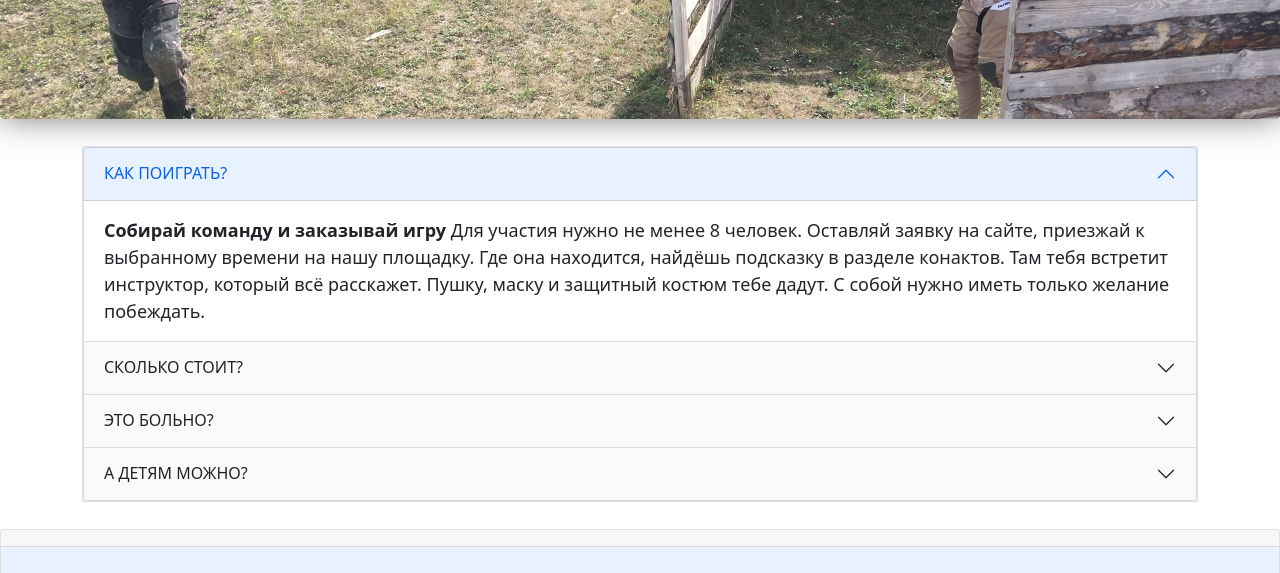
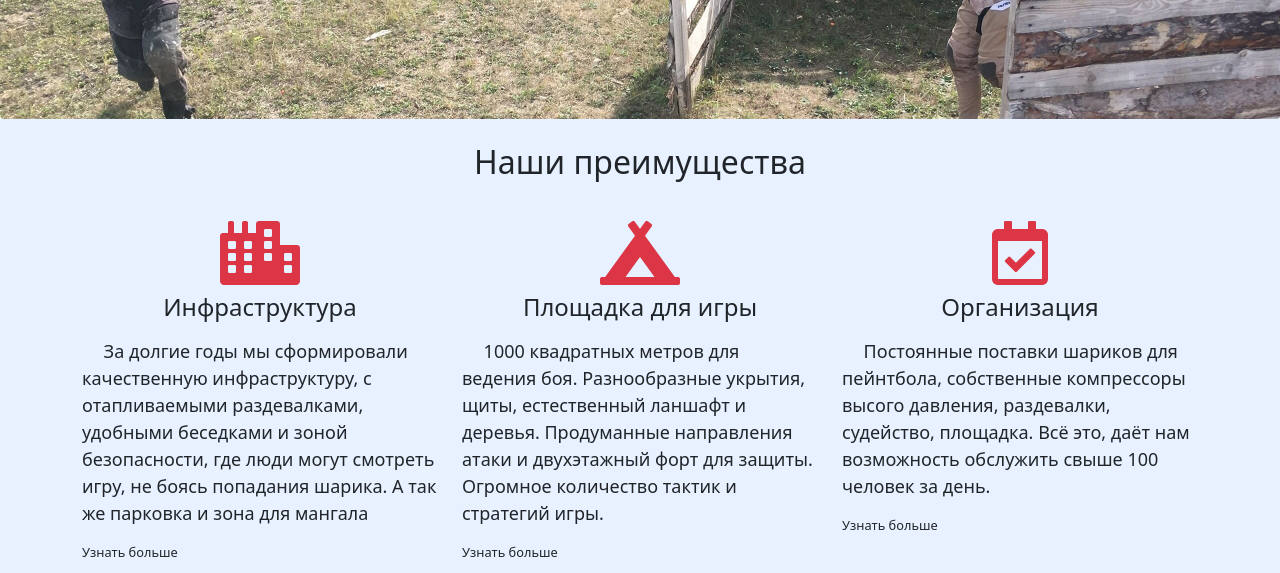
Before and after one commit to Meta40k/ozoneclub.ru, a website: page public/index.html in a window 1280 px wide. Shown: the part 1510-2083 px from the top of the page. Drawn offline with nearby package versions, Linux system fonts and the light colour scheme; files that its build step writes are made by us from their sources; files whose address does not match are found by name.

Commit message:
Блок преимуществ

```diff
--- a/public/css/style.css
+++ b/public/css/style.css
@@ -78,13 +78,7 @@ img { /* адаптивные картинки */
 
 
 /* ----------POLOSKA---------- */
-/* .mini{
-    opacity:0.8;
-    -moz-opacity:0.8;
-    filter: alpha(opacity=80) black;
-    -khtml-opacity: 0.8;
-    background-color:#000;
-} */
+
 .poloska{
     box-shadow: 0 0 30px rgba(0,0,0,0.5); /* Параметры тени */
 }
@@ -160,3 +154,29 @@ img { /* адаптивные картинки */
 .contact_mail i{
 
 }
+
+
+
+
+.advantages{
+    background-color: #e7f1ff;
+}
+
+.advantages-block{
+    /* border: 1px solid grey; */
+}
+
+.advantages-logo i{
+    font-size: 4rem;
+    color: #DC3545;
+}
+
+.advantages-more{
+    cursor: pointer;
+    font-size: 0.8rem;
+
+}
+
+.advantages-description{
+    text-indent: 1.2em;
+}
--- a/public/index.html
+++ b/public/index.html
@@ -74,8 +74,6 @@
                         <a href="https://vk.com/ozoneclub" class="btn btn-danger btn-sm" target="_blank"><i class="fab fa-vk"></i></a>
                         <a href="https://www.instagram.com/ozoneclub.ru/" class="btn btn-danger btn-sm" target="_blank"><i class="fab fa-instagram"></i></a>
                         <a href="https://www.youtube.com/channel/UCcI-A97go0m_eq_CYpKrLbw/videos" class="btn btn-danger btn-sm" target="_blank"><i class="fab fa-youtube"></i></a>
-                        <a href="mailto:zakaz@ozoneclub.ru" type="button" class="btn btn-danger btn-sm" target="_blank"><i class="fas fa-envelope"></i></a>
-                        <a href="tel:+7 (4862) 630404" type="button" class="btn btn-danger btn-sm"><i class="fas fa-phone-alt"></i></a>
                     </span>
                 </div>
             </div>
@@ -134,7 +132,70 @@
         </div>
     </section>
 
-    <br>
+
+
+    <section class="advantages container-fluid">
+        <div class="row">
+           <div class="advantages-heading text-center mt-4"><h2>Наши преимущества</h2></div>
+
+        </div>
+
+        <div class="container mt-3">
+            <div class="row">
+                <div class="col-lg-4">
+                    <div class="advantages-block">
+                        <div class="advantages-logo text-center mt-3">
+                            <i class="fas fa-city"></i>
+                        </div>
+                        <div class="advantages-name text-center mt-2">
+                            <h4>Инфраструктура</h4>
+                        </div>
+                        <div class="advantages-description mt-3">
+                            <p>За долгие годы мы сформировали качественную инфраструктуру, с отапливаемыми раздевалками, удобными беседками и зоной безопасности, где люди могут смотреть игру, не боясь попадания шарика. А так же парковка и зона для мангала</p>
+                        </div>
+                        <div class="advantages-more">
+                            <p>Узнать больше</p>
+                        </div>
+                    </div>
+                </div>
+                <div class="col-lg-4">
+                    <div class="advantages-block">
+                        <div class="advantages-logo text-center mt-3">
+                            <i class="fas fa-campground"></i>
+                        </div>
+                        <div class="advantages-name text-center mt-2">
+                            <h4>Площадка для игры</h4>
+                        </div>
+                        <div class="advantages-description mt-3">
+                            <p>1000 квадратных метров для ведения боя. Разнообразные укрытия, щиты, естественный ланшафт и деревья. Продуманные направления атаки и двухэтажный форт для защиты. Огромное количество тактик и стратегий игры.  </p>
+                        </div>
+                        <div class="advantages-more">
+                            <p>Узнать больше</p>
+                        </div>
+                    </div>
+                </div>
+                <div class="col-lg-4">
+                    <div class="advantages-block">
+                        <div class="advantages-logo text-center mt-3">
+                            <i class="far fa-calendar-check"></i>
+                        </div>
+                        <div class="advantages-name text-center mt-2">
+                            <h4>Организация</h4>
+                        </div>
+                        <div class="advantages-description mt-3">
+                            <p>Постоянные поставки шариков для пейнтбола, собственные компрессоры высого давления, раздевалки, судейство, площадка. Всё это, даёт нам возможность обслужить свыше 100 человек за день. </p>
+                        </div>
+                        <div class="advantages-more">
+                            <p>Узнать больше</p>
+                        </div>
+                    </div>
+                </div>
+            </div>
+        </div>
+     </section>  <!-- end advantages -->
+
+<br>
+<br>
 
     <section class="container faq">
         <div class="accordion" id="accordionExample">
@@ -254,13 +315,13 @@
 
                     <div class="input-group">
                         <span class="input-group-text">Комментарий</span>
-                        <textarea id="userComment" class="form-control" placeholder="не обязательно" aria-label="userComment"></textarea>
+                        <textarea id="userComment" class="form-control" placeholder="" aria-label="userComment"></textarea>
                     </div>
 
                 </div>
                 <div class="modal-footer">
-                    <button id='btnS' type="button" onclick="sendMail()" class="btn btn-primary">Отправить</button>
-                    <button id="btclose" type="button" class="btn btn-danger" data-bs-dismiss="modal">Закрыть</button>
+                    <button id="btclose" type="button" class="btn btn-outline-danger" data-bs-dismiss="modal">Закрыть</button>
+                    <button id='btnS' type="button" onclick="sendMail()" class="btn btn-danger">Отправить</button>
                 </div>
                 <div id="alert" class="alert alert-danger" hidden role="alert">
                     Заполните поля: телефон, эл.почта и имя.
```
